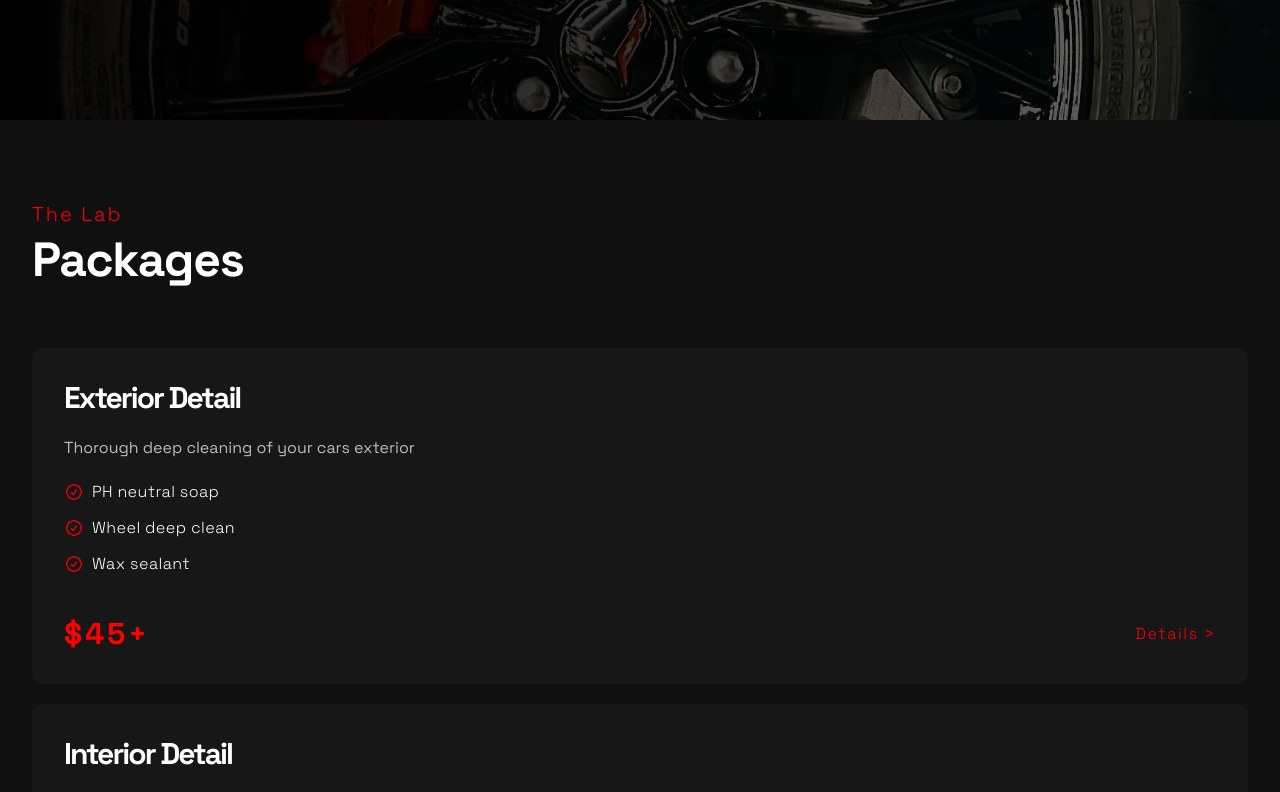
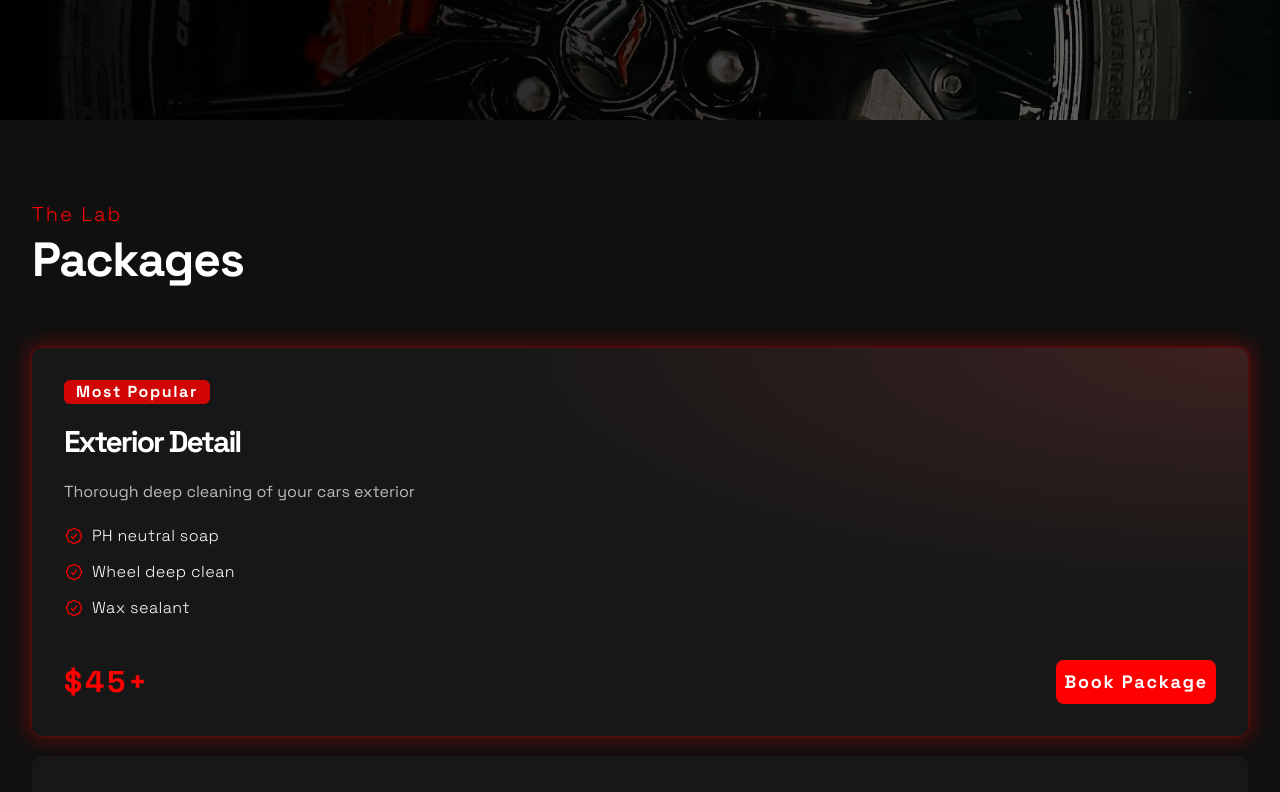
Before and after one commit to Supa999/SS-Mobile-Detailing, a Next.js app: page / in a window 1280 px wide. Shown: the part 680-1472 px from the top of the page. Built offline with nearby package versions, Linux system fonts and the light colour scheme.

Commit message:
Added styling to Packages section

```diff
--- a/app/components/landingPage/Packages.tsx
+++ b/app/components/landingPage/Packages.tsx
@@ -20,7 +20,10 @@ const packages: PackagesType[] = [
 function renderPackages() {
   return packages.map((packageItem) => {
     return (
-      <div key={packageItem.title} className='w-full bg-card-color flex flex-col items-start p-8 justify-center gap-5 rounded-lg'>
+      <div key={packageItem.title} className={`w-full ${packageItem.isMostPopular? 'ring-2 ring-primary-color/10 bg-radial-[at_top_right] from-red-400/20 to-card-color to-45% shadow-[0_0_20px_5px_#FF000044]': 'bg-card-color'} flex flex-col items-start p-8 justify-center gap-5 rounded-lg`}>
+        {packageItem.isMostPopular? (
+          <div className='bg-primary-color/80 text-white px-3 rounded-sm font-black tracking-widest'>Most Popular</div>
+        ): null}
         <h2 className='text-white font-bold text-3xl tracking-[-2px]'>{packageItem.title}</h2>
         <p className='text-white/70'>{packageItem.desc}</p>
         <div className='space-y-3'>
@@ -35,7 +38,11 @@ function renderPackages() {
         </div>
         <div className='flex items-center justify-between w-full text-primary-color mt-5'>
           <p className='text-3xl font-bold tracking-widest'>${packageItem.price}+</p>
-          <Link href='' className='tracking-widest font-thin'>Details &gt;</Link>
+          {packageItem.isMostPopular? (
+            <Link href='' className="bg-primary-color text-white rounded-md p-2 font-black tracking-widest text-lg">Book Package</Link>
+          ): (
+            <Link href='' className="tracking-widest font-thin">Details &gt;</Link>
+          )}
         </div>
       </div>
     )
@@ -44,7 +51,7 @@ function renderPackages() {
 
 export default function Packages() {
   return (
-    <section className='min-h-screen bg-bg-color pt-20 px-8 space-y-16'>
+    <section className='min-h-screen bg-bg-color py-20 px-8 space-y-16'>
       <div className="space-y-2">
         <TextAnimate animation='slideRight' as='p' className="text-primary-color font-thin text-xl tracking-widest">
           The Lab
```
